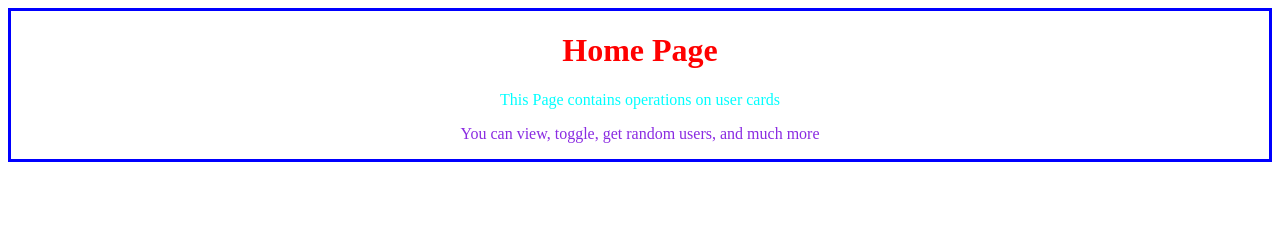
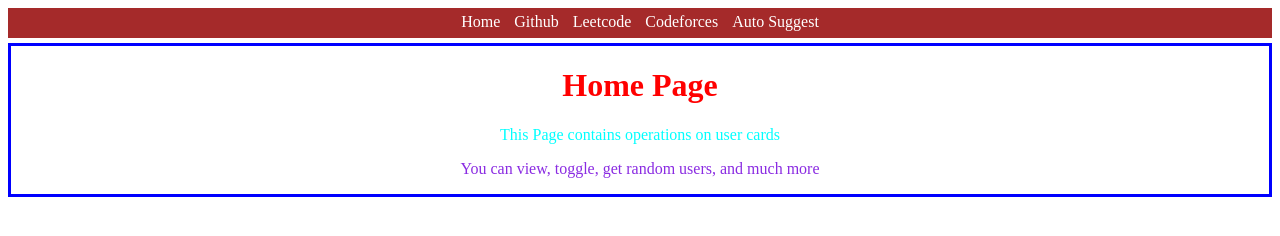
Before and after one commit to Shivapriya27/auto_suggest, a website: page frontend/index.html in a window 1280 px wide. Drawn offline with Linux system fonts and the light colour scheme.

Commit message:
navbar changes

```diff
--- a/frontend/index.css
+++ b/frontend/index.css
@@ -22,3 +22,16 @@ h1{
  #p2{
     color: blueviolet;
  }
+ #nav{
+    text-align: center;
+    background-color: brown;
+    height: 25px ;
+    padding-top: 5px;
+    margin-bottom: 5px;
+ }
+ #nav a{
+    margin: 0px 5px;
+    /* margin: y-axis x-axis; */
+    text-decoration: none;
+    color: white;
+ }
--- a/frontend/index.html
+++ b/frontend/index.html
@@ -12,6 +12,13 @@
      <p> operations on user card</p>
      <p> Toggle, Get random user and many more</p>
      </div> -->
+     <div id="nav">
+        <a href="/">Home</a>
+        <a href="https://github.com" target="_blank">Github</a>
+        <a href="https://leetcode.com">Leetcode</a>
+        <a href="https://codeforces.com">Codeforces</a>
+        <a href="./pages/autosuggest.html">Auto Suggest</a>
+     </div>
      <div id="intro">
         <h1> Home Page</h1>
         <p id="p1"> This Page contains operations on user cards</p>
```
Also changed, not shown: frontend/pages/autosuggest.html (added, +11 -0 lines).
